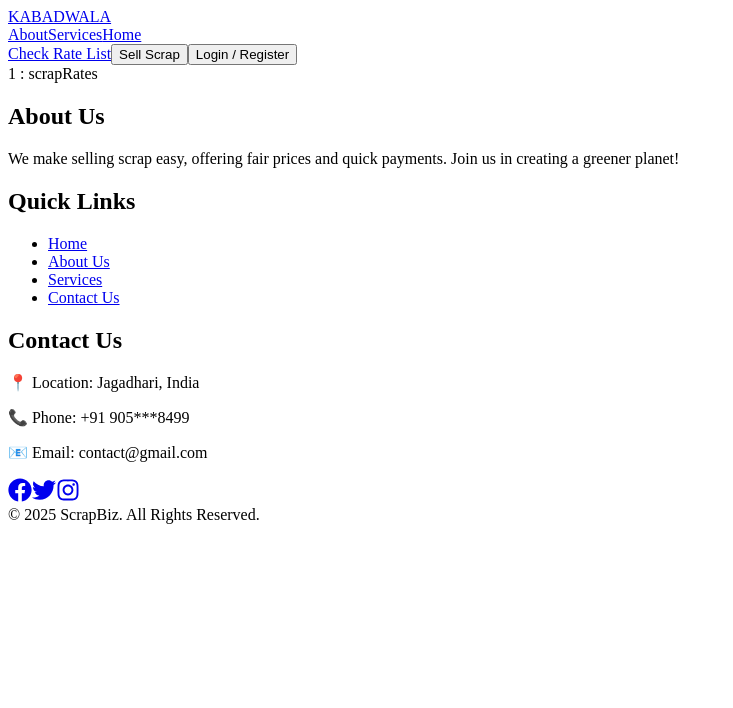
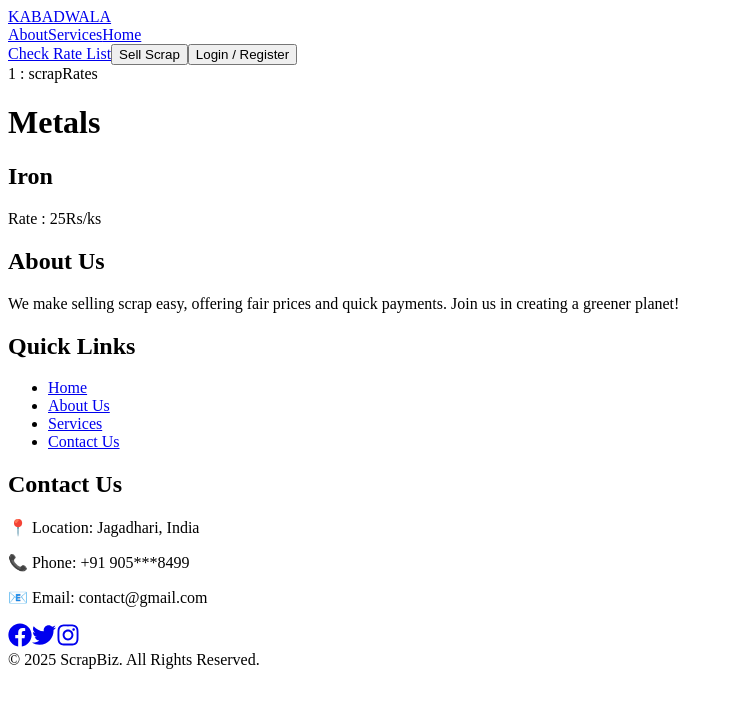
Before and after one commit to Ashishbansal083/scrap_trading_webApp, a Next.js app: page /scrap-rates/1 in a window 1280 px wide. Shown: the top 708 px of the page, without its empty margins (0-733 px from the left). Built offline with nearby package versions, Linux system fonts and the light colour scheme.

Commit message:
reusable componens added in scrap-rates folder

```diff
--- a/app/scrap-rates/[slug]/page.js
+++ b/app/scrap-rates/[slug]/page.js
@@ -1,9 +1,17 @@
-import React from 'react'
+import React from 'react';
+import ScrapCategory from '../components/ScrapCategory';
 
 const page = async({params}) => {
   const {slug} = await params ;
   return (
-    <div>{slug} : scrapRates </div>
+    <div>{slug} : scrapRates
+    <div>
+      <ScrapCategory/>
+    </div>
+
+
+    </div>
+
   )
 }
 
--- /dev/null
+++ b/app/scrap-rates/components/ScrapCategory.js
@@ -0,0 +1,15 @@
+import React from 'react'
+
+const ScrapCategory = () => {
+  return (
+    <div>
+        <h1>Metals</h1>
+        <div>
+            <h2>Iron</h2>
+            <p>Rate : 25Rs/ks</p>
+        </div>
+    </div>
+  )
+}
+
+export default ScrapCategory;
```
